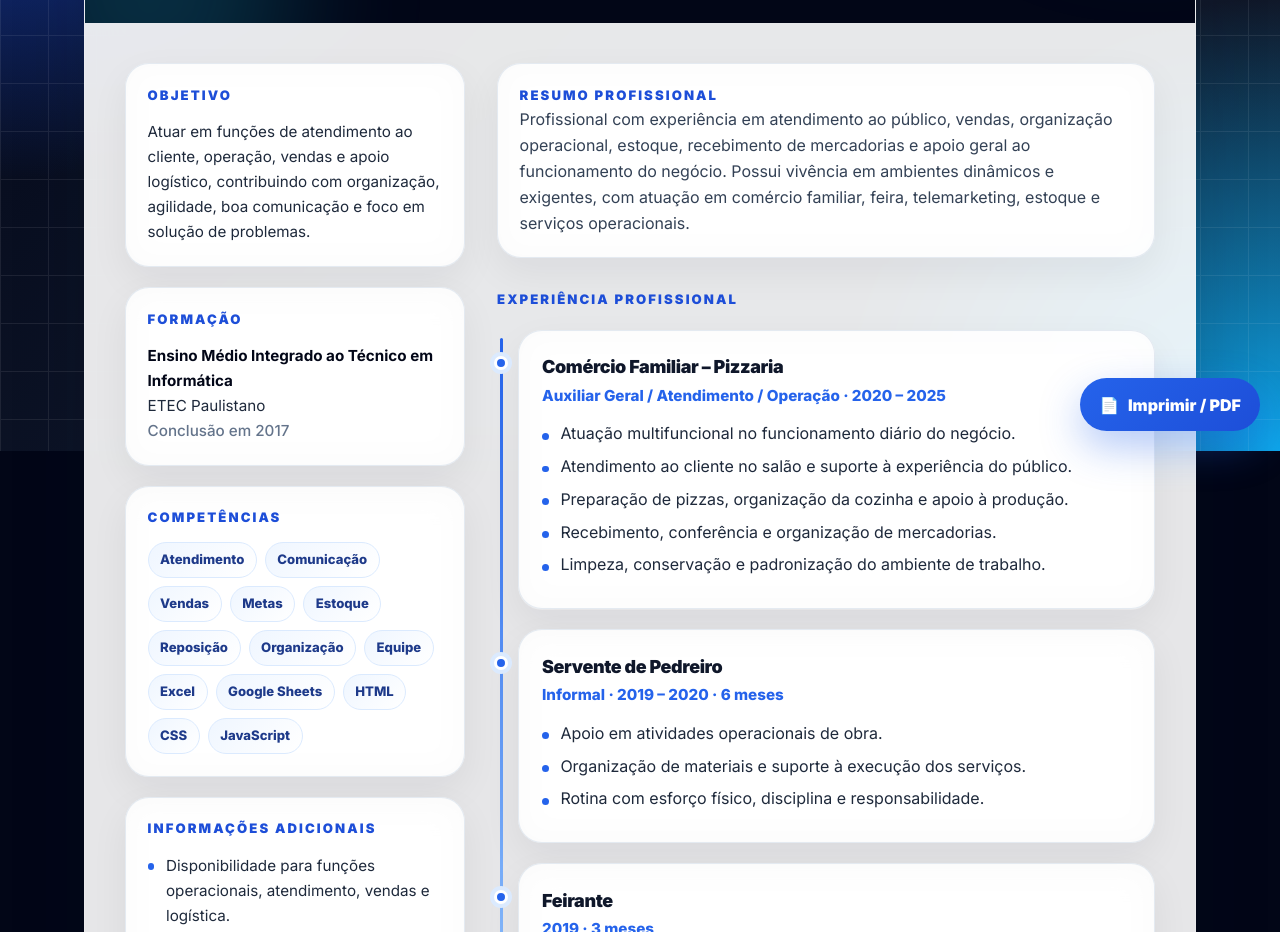
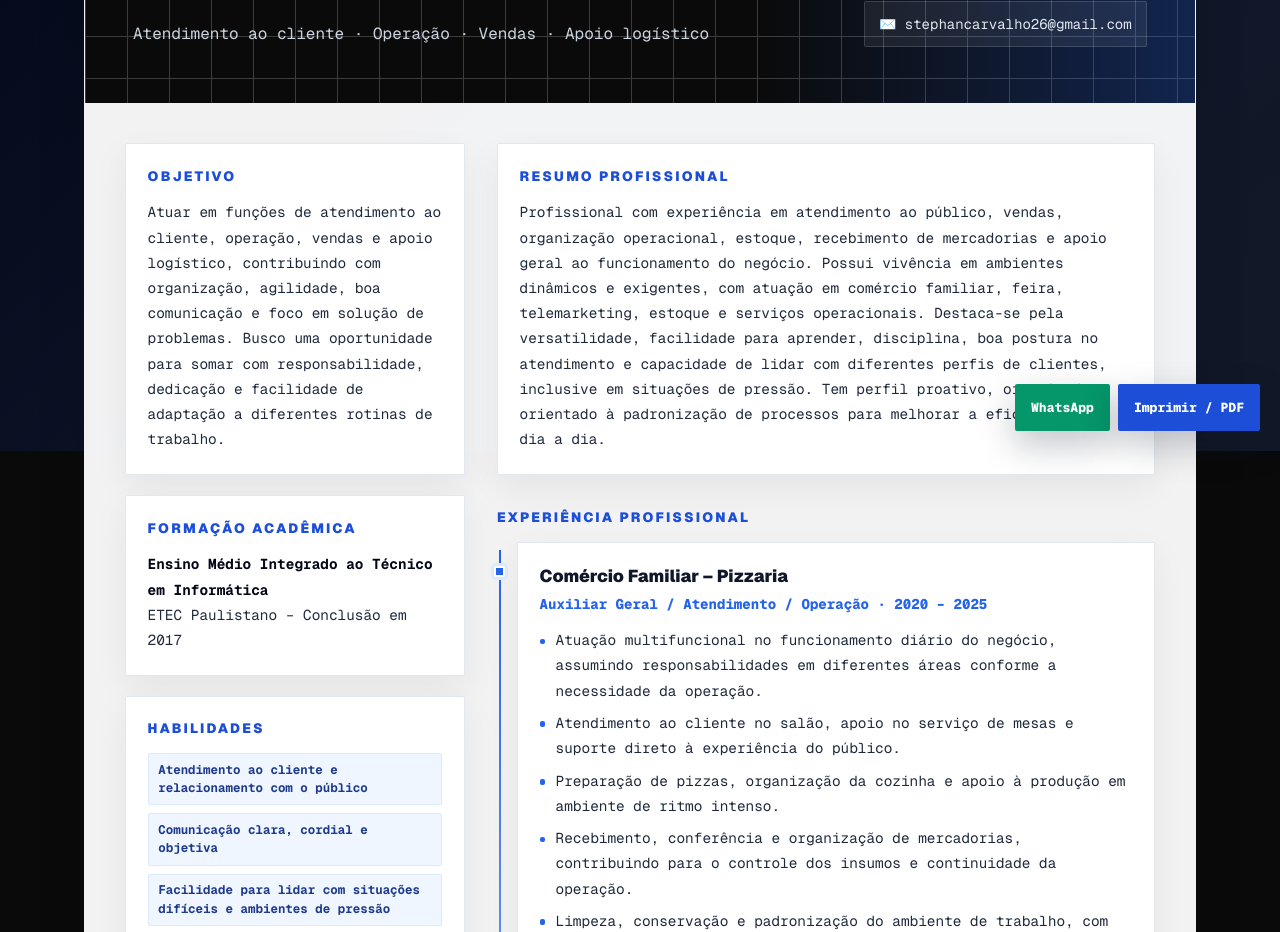
Before and after one commit to stephan-carvalho/curriculum, a plain HTML site: page index.html in a window 1280 px wide. Shown: the part 349-1281 px from the top of the page. Drawn offline with nearby package versions, Linux system fonts and the light colour scheme.

Commit message:
Refactor index.html for improved layout and styling
Updated the layout and styles of the resume page, including font changes, background gradients, and section adjustments. Enhanced the content for clarity and added new contact buttons.

```diff
--- a/index.html
+++ b/index.html
@@ -7,122 +7,110 @@
 
   <script src="https://cdn.tailwindcss.com"></script>
 
+  <link rel="preconnect" href="https://fonts.googleapis.com">
+  <link rel="preconnect" href="https://fonts.gstatic.com" crossorigin>
+  <link href="https://fonts.googleapis.com/css2?family=Geist+Mono:wght@100..900&family=Geist:wght@100..900&display=swap" rel="stylesheet">
+
   <script>
     tailwind.config = {
       theme: {
         extend: {
           fontFamily: {
-            sans: ["Inter", "system-ui", "sans-serif"]
-          },
-          colors: {
-            ink: "#0f172a",
-            accent: "#2563eb"
-          },
-          boxShadow: {
-            soft: "0 24px 80px rgba(15, 23, 42, .14)"
+            title: ["Geist", "sans-serif"],
+            body: ["Geist Mono", "monospace"]
           }
         }
       }
     };
   </script>
-
-  <link rel="preconnect" href="https://fonts.googleapis.com">
-  <link rel="preconnect" href="https://fonts.gstatic.com" crossorigin>
-  <link href="https://fonts.googleapis.com/css2?family=Inter:wght@400;500;600;700;800;900&display=swap" rel="stylesheet">
 </head>
 
-<body class="min-h-screen bg-slate-950 text-slate-800 font-sans overflow-x-hidden">
+<body class="min-h-screen bg-neutral-950 text-slate-800 font-body">
 
-  <div class="fixed inset-0 -z-10">
-    <div class="absolute inset-0 bg-[radial-gradient(circle_at_top_left,#1d4ed8,transparent_35%),radial-gradient(circle_at_bottom_right,#0ea5e9,transparent_30%),linear-gradient(135deg,#020617,#0f172a_55%,#111827)]"></div>
-    <div class="absolute inset-0 opacity-[0.08] bg-[linear-gradient(to_right,#fff_1px,transparent_1px),linear-gradient(to_bottom,#fff_1px,transparent_1px)] bg-[size:48px_48px]"></div>
-  </div>
+  <div class="fixed inset-0 -z-10 bg-[radial-gradient(circle_at_top,#1e40af_0%,transparent_35%),linear-gradient(135deg,#020617,#0f172a_60%,#111827)]"></div>
 
   <main class="max-w-6xl mx-auto px-5 py-8 md:py-12">
-    <section class="resume-shell rounded-[2rem] overflow-hidden shadow-soft border border-white/15 bg-white/90 backdrop-blur-xl">
+    <section class="bg-white/95 border border-white/10 shadow-2xl rounded-sm overflow-hidden">
 
-      <header class="relative overflow-hidden bg-slate-950 text-white p-8 md:p-12">
-        <div class="absolute -top-24 -right-24 w-72 h-72 bg-blue-500/30 rounded-full blur-3xl"></div>
-        <div class="absolute -bottom-28 -left-20 w-72 h-72 bg-cyan-400/20 rounded-full blur-3xl"></div>
+      <header class="relative bg-neutral-950 text-white px-7 py-10 md:px-12 md:py-14 overflow-hidden">
+        <div class="absolute inset-0 opacity-20 bg-[linear-gradient(to_right,#ffffff_1px,transparent_1px),linear-gradient(to_bottom,#ffffff_1px,transparent_1px)] bg-[size:42px_42px]"></div>
+        <div class="absolute right-0 top-0 h-full w-2/5 bg-gradient-to-l from-blue-600/30 to-transparent"></div>
 
-        <div class="relative z-10 grid lg:grid-cols-[1fr_auto] gap-8 items-center">
-          <div class="animate-rise">
-            <p class="inline-flex items-center gap-2 rounded-full border border-white/15 bg-white/10 px-4 py-2 text-xs font-bold uppercase tracking-[0.22em] text-blue-100">
+        <div class="relative z-10 grid lg:grid-cols-[1fr_auto] gap-8 items-end">
+          <div>
+            <p class="font-title text-xs uppercase tracking-[0.35em] text-blue-300 mb-5">
               Currículo Profissional
             </p>
 
-            <h1 class="mt-6 text-4xl md:text-6xl font-black tracking-tight leading-[1.02]">
-              Álvaro Stephan<br class="hidden md:block" />
+            <h1 class="font-title text-4xl md:text-6xl font-black leading-[1] tracking-tight">
+              Álvaro Stephan<br />
               <span class="text-blue-300">Eustaquio de Carvalho</span>
             </h1>
 
-            <p class="mt-5 max-w-2xl text-slate-300 text-lg leading-relaxed">
+            <div class="mt-6 h-px w-28 bg-blue-400"></div>
+
+            <p class="mt-6 max-w-2xl text-slate-300 leading-relaxed">
               Atendimento ao cliente · Operação · Vendas · Apoio logístico
             </p>
           </div>
 
-          <div class="animate-rise delay-150 grid gap-3 text-sm">
-            <a class="contact-pill" href="https://www.google.com/maps/search/São+Paulo+SP" target="_blank">📍 São Paulo – SP</a>
-            <a class="contact-pill" href="tel:+5511919310062">📞 (11) 91931-0062</a>
-            <a class="contact-pill" href="mailto:stephancarvalho26@gmail.com">✉️ stephancarvalho26@gmail.com</a>
+          <div class="grid gap-3 text-sm">
+            <p class="contact-item">📍 São Paulo – SP</p>
+            <a class="contact-item" href="tel:+5511919310062">📞 (11) 91931-0062</a>
+            <a class="contact-item" href="mailto:stephancarvalho26@gmail.com">✉️ stephancarvalho26@gmail.com</a>
           </div>
         </div>
       </header>
 
       <div class="p-6 md:p-10 grid lg:grid-cols-[340px_1fr] gap-8">
         <aside class="space-y-5">
-          <section class="glass-card animate-rise">
+          <section class="card">
             <h2>Objetivo</h2>
             <p>
-              Atuar em funções de atendimento ao cliente, operação, vendas e apoio logístico,
-              contribuindo com organização, agilidade, boa comunicação e foco em solução de problemas.
+              Atuar em funções de atendimento ao cliente, operação, vendas e apoio logístico, contribuindo com organização, agilidade, boa comunicação e foco em solução de problemas. Busco uma oportunidade para somar com responsabilidade, dedicação e facilidade de adaptação a diferentes rotinas de trabalho.
             </p>
           </section>
 
-          <section class="glass-card animate-rise">
-            <h2>Formação</h2>
+          <section class="card">
+            <h2>Formação Acadêmica</h2>
             <p class="font-bold text-slate-950">Ensino Médio Integrado ao Técnico em Informática</p>
-            <p>ETEC Paulistano</p>
-            <p class="text-slate-500 font-medium">Conclusão em 2017</p>
+            <p>ETEC Paulistano – Conclusão em 2017</p>
           </section>
 
-          <section class="glass-card animate-rise">
-            <h2>Competências</h2>
+          <section class="card">
+            <h2>Habilidades</h2>
             <div class="flex flex-wrap gap-2">
-              <span>Atendimento</span>
-              <span>Comunicação</span>
-              <span>Vendas</span>
-              <span>Metas</span>
-              <span>Estoque</span>
-              <span>Reposição</span>
-              <span>Organização</span>
-              <span>Equipe</span>
-              <span>Excel</span>
-              <span>Google Sheets</span>
-              <span>HTML</span>
-              <span>CSS</span>
-              <span>JavaScript</span>
+              <span>Atendimento ao cliente e relacionamento com o público</span>
+              <span>Comunicação clara, cordial e objetiva</span>
+              <span>Facilidade para lidar com situações difíceis e ambientes de pressão</span>
+              <span>Organização, disciplina e padronização de processos</span>
+              <span>Trabalho em equipe e apoio à coordenação de atividades</span>
+              <span>Versatilidade para atuar em diferentes funções</span>
+              <span>Agilidade operacional e disposição para rotinas dinâmicas</span>
+              <span>Resolução prática de problemas</span>
+              <span>Controle de estoque, reposição e recebimento de mercadorias</span>
+              <span>Vendas, abordagem ao cliente e atuação com metas</span>
+              <span>Excel e Google Sheets em nível intermediário</span>
+              <span>Noções de tecnologia e informática</span>
             </div>
           </section>
 
-          <section class="glass-card animate-rise">
-            <h2>Informações adicionais</h2>
+          <section class="card">
+            <h2>Informações Adicionais</h2>
             <ul>
-              <li>Disponibilidade para funções operacionais, atendimento, vendas e logística.</li>
-              <li>Facilidade de aprendizado e adaptação.</li>
-              <li>Perfil comprometido, proativo e orientado à eficiência.</li>
+              <li>Disponibilidade para atuar em funções operacionais, atendimento, vendas e apoio logístico</li>
+              <li>Facilidade de aprendizado e adaptação a novas rotinas</li>
+              <li>Interesse em crescer profissionalmente e contribuir com resultados</li>
+              <li>Perfil comprometido, proativo e orientado à eficiência</li>
             </ul>
           </section>
         </aside>
 
         <section class="space-y-8">
-          <section class="content-card animate-rise">
+          <section class="content-card">
             <h2 class="section-title">Resumo Profissional</h2>
-            <p class="leading-relaxed text-slate-700">
-              Profissional com experiência em atendimento ao público, vendas, organização operacional,
-              estoque, recebimento de mercadorias e apoio geral ao funcionamento do negócio. Possui
-              vivência em ambientes dinâmicos e exigentes, com atuação em comércio familiar, feira,
-              telemarketing, estoque e serviços operacionais.
+            <p>
+              Profissional com experiência em atendimento ao público, vendas, organização operacional, estoque, recebimento de mercadorias e apoio geral ao funcionamento do negócio. Possui vivência em ambientes dinâmicos e exigentes, com atuação em comércio familiar, feira, telemarketing, estoque e serviços operacionais. Destaca-se pela versatilidade, facilidade para aprender, disciplina, boa postura no atendimento e capacidade de lidar com diferentes perfis de clientes, inclusive em situações de pressão. Tem perfil proativo, organizado e orientado à padronização de processos para melhorar a eficiência no dia a dia.
             </p>
           </section>
 
@@ -134,60 +122,65 @@
                 <h3>Comércio Familiar – Pizzaria</h3>
                 <p class="role">Auxiliar Geral / Atendimento / Operação · 2020 – 2025</p>
                 <ul>
-                  <li>Atuação multifuncional no funcionamento diário do negócio.</li>
-                  <li>Atendimento ao cliente no salão e suporte à experiência do público.</li>
-                  <li>Preparação de pizzas, organização da cozinha e apoio à produção.</li>
-                  <li>Recebimento, conferência e organização de mercadorias.</li>
-                  <li>Limpeza, conservação e padronização do ambiente de trabalho.</li>
+                  <li>Atuação multifuncional no funcionamento diário do negócio, assumindo responsabilidades em diferentes áreas conforme a necessidade da operação.</li>
+                  <li>Atendimento ao cliente no salão, apoio no serviço de mesas e suporte direto à experiência do público.</li>
+                  <li>Preparação de pizzas, organização da cozinha e apoio à produção em ambiente de ritmo intenso.</li>
+                  <li>Recebimento, conferência e organização de mercadorias, contribuindo para o controle dos insumos e continuidade da operação.</li>
+                  <li>Limpeza, conservação e padronização do ambiente de trabalho, com atenção à organização e eficiência.</li>
+                  <li>Desenvolvimento de visão prática do negócio, entendendo rotinas de atendimento, produção, reposição e suporte operacional.</li>
                 </ul>
               </article>
 
               <article>
-                <h3>Servente de Pedreiro</h3>
-                <p class="role">Informal · 2019 – 2020 · 6 meses</p>
+                <h3>Servente de Pedreiro (Informal)</h3>
+                <p class="role">2019 – 2020 | 6 meses</p>
                 <ul>
-                  <li>Apoio em atividades operacionais de obra.</li>
-                  <li>Organização de materiais e suporte à execução dos serviços.</li>
-                  <li>Rotina com esforço físico, disciplina e responsabilidade.</li>
+                  <li>Apoio em atividades operacionais de obra, com organização de materiais e suporte à execução dos serviços.</li>
+                  <li>Atuação em rotina de esforço físico, disciplina e cumprimento de tarefas práticas com responsabilidade.</li>
+                  <li>Colaboração com a equipe para manter o andamento do trabalho com agilidade e apoio contínuo.</li>
                 </ul>
               </article>
 
               <article>
                 <h3>Feirante</h3>
-                <p class="role">2019 · 3 meses</p>
+                <p class="role">2019 | 3 meses</p>
                 <ul>
-                  <li>Montagem e desmontagem de barracas.</li>
-                  <li>Atendimento direto ao público e vendas de frutas e legumes.</li>
-                  <li>Atuação com agilidade em ambiente de alta movimentação.</li>
+                  <li>Montagem e desmontagem de barracas, organização do espaço de trabalho e exposição de produtos.</li>
+                  <li>Atendimento direto ao público e atuação em vendas de frutas e legumes, com abordagem ativa e cordial.</li>
+                  <li>Trabalho com metas e foco em resultado, conciliando agilidade, atenção ao cliente e dinamismo no atendimento.</li>
+                  <li>Experiência em ambiente de alta movimentação, exigindo disposição, comunicação e rapidez.</li>
                 </ul>
               </article>
 
               <article>
                 <h3>Operador de Telemarketing Ativo – Cobrança</h3>
-                <p class="role">2018 · 3 meses</p>
+                <p class="role">2018 | 3 meses</p>
                 <ul>
-                  <li>Negociação de dívidas de clientes do banco Santander.</li>
-                  <li>Comunicação persuasiva, escuta ativa e argumentação.</li>
-                  <li>Atendimento sob pressão com foco em metas.</li>
+                  <li>Atuação com negociação de dívidas de clientes do banco Santander, com foco em metas e desempenho.</li>
+                  <li>Desenvolvimento de comunicação persuasiva, escuta ativa e argumentação voltada à negociação.</li>
+                  <li>Vivência em atendimento sob pressão, com necessidade de controle emocional, disciplina e constância de resultados.</li>
+                  <li>Aprimoramento da capacidade de lidar com objeções e diferentes perfis de clientes.</li>
                 </ul>
               </article>
 
               <article>
-                <h3>Auxiliar de Estoque</h3>
-                <p class="role">Informal · 2017 – 2018</p>
+                <h3>Auxiliar de Estoque (Informal)</h3>
+                <p class="role">2017 – 2018</p>
                 <ul>
-                  <li>Controle e organização de estoque de acessórios para celular.</li>
-                  <li>Transporte, abastecimento e reposição de mercadorias.</li>
-                  <li>Apoio à rotina logística e operacional.</li>
+                  <li>Controle e organização de estoque de acessórios para celular no centro de São Paulo.</li>
+                  <li>Transporte e abastecimento de mercadorias para reposição das lojas.</li>
+                  <li>Apoio à rotina logística e operacional, contribuindo para manter os pontos de venda abastecidos e organizados.</li>
+                  <li>Experiência prática com movimentação de produtos, responsabilidade e ritmo de trabalho intenso.</li>
                 </ul>
               </article>
 
               <article>
-                <h3>Freelancer – Projetos de Programação Web</h3>
-                <p class="role">Informal · Períodos variados</p>
+                <h3>Freelancer – Projetos de Programação Web (Informal)</h3>
+                <p class="role">Períodos variados</p>
                 <ul>
                   <li>Participação em projetos pontuais de desenvolvimento web.</li>
-                  <li>Conhecimentos em HTML, CSS, JavaScript, Next.js e noções básicas de Golang.</li>
+                  <li>Conhecimentos aplicados em HTML, CSS, JavaScript, Next.js e noções básicas de Golang.</li>
+                  <li>Vivência complementar em tecnologia, organização de tarefas e solução de problemas.</li>
                 </ul>
               </article>
             </div>
@@ -197,107 +190,91 @@
     </section>
   </main>
 
-  <button onclick="window.print()" class="print-btn">
-    <span>📄</span>
+  <div class="fixed right-5 bottom-5 z-50 flex gap-2">
+    <a
+      href="https://wa.me/5511919310062"
+      target="_blank"
+      class="action-btn bg-emerald-600 hover:bg-emerald-700">
+      WhatsApp
+    </a>
+
+    <button
+      onclick="window.print()"
+      class="action-btn bg-blue-700 hover:bg-blue-800">
       Imprimir / PDF
     </button>
-
-  <script>
-    const animatedItems = document.querySelectorAll(".animate-rise, .timeline article");
-
-    const observer = new IntersectionObserver((entries) => {
-      entries.forEach(entry => {
-        if (entry.isIntersecting) {
-          entry.target.classList.add("visible");
-        }
-      });
-    }, { threshold: 0.12 });
-
-    animatedItems.forEach(item => observer.observe(item));
-  </script>
+  </div>
 
   <style>
-    html {
-      scroll-behavior: smooth;
+    h1, h2, h3, .section-title {
+      font-family: "Geist", sans-serif;
     }
 
-    .contact-pill {
-      display: flex;
-      align-items: center;
-      gap: .5rem;
-      padding: .8rem 1rem;
-      border-radius: 999px;
-      background: rgba(255, 255, 255, .1);
-      border: 1px solid rgba(255, 255, 255, .15);
-      color: #e0f2fe;
-      font-weight: 700;
-      backdrop-filter: blur(12px);
-      transition: transform .25s ease, background .25s ease, border-color .25s ease;
+    p, li, a, span, button {
+      font-family: "Geist Mono", monospace;
     }
 
-    .contact-pill:hover {
-      transform: translateY(-2px);
-      background: rgba(255, 255, 255, .16);
-      border-color: rgba(147, 197, 253, .7);
+    .contact-item {
+      border: 1px solid rgba(255,255,255,.14);
+      background: rgba(255,255,255,.07);
+      color: #e2e8f0;
+      padding: .75rem .9rem;
+      border-radius: .125rem;
+      transition: .25s ease;
     }
 
-    .glass-card,
+    .contact-item:hover {
+      background: rgba(255,255,255,.13);
+      border-color: rgba(147,197,253,.7);
+      transform: translateY(-2px);
+    }
+
+    .card,
     .content-card,
     .timeline article {
-      background: rgba(255, 255, 255, .78);
-      border: 1px solid rgba(226, 232, 240, .9);
-      border-radius: 1.5rem;
-      box-shadow: 0 14px 38px rgba(15, 23, 42, .06);
-      backdrop-filter: blur(16px);
+      background: white;
+      border: 1px solid #e2e8f0;
+      border-radius: .125rem;
+      padding: 1.35rem;
+      box-shadow: 0 12px 35px rgba(15, 23, 42, .06);
       transition: transform .25s ease, box-shadow .25s ease, border-color .25s ease;
+      animation: fadeUp .7s ease both;
     }
 
-    .glass-card,
-    .content-card {
-      padding: 1.35rem;
-    }
-
-    .glass-card:hover,
+    .card:hover,
     .content-card:hover,
     .timeline article:hover {
       transform: translateY(-4px);
-      box-shadow: 0 22px 55px rgba(15, 23, 42, .11);
-      border-color: #bfdbfe;
+      border-color: #93c5fd;
+      box-shadow: 0 20px 45px rgba(15, 23, 42, .12);
     }
 
-    .glass-card h2,
+    .card h2,
     .section-title {
-      font-size: .82rem;
+      font-size: .85rem;
       font-weight: 900;
       text-transform: uppercase;
       letter-spacing: .16em;
       color: #1d4ed8;
+      margin-bottom: .9rem;
     }
 
-    .glass-card h2 {
-      margin-bottom: .85rem;
+    .card p,
+    .card li,
+    .content-card p,
+    .timeline li {
+      font-size: .9rem;
+      line-height: 1.75;
     }
 
-    .glass-card p,
-    .glass-card li {
-      font-size: .95rem;
-      line-height: 1.65;
-    }
-
-    .glass-card span {
-      background: linear-gradient(135deg, #eff6ff, #ffffff);
+    .card span {
+      background: #eff6ff;
       border: 1px solid #dbeafe;
       color: #1e3a8a;
-      padding: .45rem .72rem;
-      border-radius: 999px;
-      font-size: .82rem;
-      font-weight: 800;
-      transition: transform .2s ease, border-color .2s ease;
-    }
-
-    .glass-card span:hover {
-      transform: scale(1.04);
-      border-color: #60a5fa;
+      padding: .4rem .6rem;
+      border-radius: .125rem;
+      font-size: .78rem;
+      font-weight: 700;
     }
 
     ul {
@@ -307,9 +284,8 @@
 
     li {
       position: relative;
-      padding-left: 1.15rem;
+      padding-left: 1rem;
       margin-bottom: .45rem;
-      line-height: 1.6;
     }
 
     li::before {
@@ -317,99 +293,82 @@
       position: absolute;
       left: 0;
       top: .72em;
-      width: .42rem;
-      height: .42rem;
-      border-radius: 999px;
+      width: .35rem;
+      height: .35rem;
       background: #2563eb;
+      border-radius: .125rem;
     }
 
     .timeline {
       position: relative;
       display: grid;
       gap: 1.25rem;
-      padding-left: 1.3rem;
+      padding-left: 1.25rem;
     }
 
     .timeline::before {
       content: "";
       position: absolute;
-      left: .18rem;
+      left: .15rem;
       top: .5rem;
       bottom: .5rem;
-      width: 3px;
-      border-radius: 999px;
-      background: linear-gradient(to bottom, #2563eb, #93c5fd, transparent);
+      width: 2px;
+      background: linear-gradient(to bottom, #2563eb, #bfdbfe, transparent);
     }
 
     .timeline article {
       position: relative;
-      padding: 1.45rem;
     }
 
     .timeline article::before {
       content: "";
       position: absolute;
-      left: -1.55rem;
-      top: 1.6rem;
-      width: .85rem;
-      height: .85rem;
+      left: -1.52rem;
+      top: 1.45rem;
+      width: .7rem;
+      height: .7rem;
       background: #2563eb;
-      border: 3px solid white;
-      border-radius: 999px;
-      box-shadow: 0 0 0 4px #dbeafe;
+      border: 2px solid white;
+      border-radius: .125rem;
+      box-shadow: 0 0 0 3px #dbeafe;
     }
 
     .timeline h3 {
-      font-size: 1.12rem;
+      font-size: 1.08rem;
       font-weight: 900;
       color: #0f172a;
-      letter-spacing: -.02em;
     }
 
     .role {
       color: #2563eb;
       font-weight: 800;
-      margin: .25rem 0 .85rem;
-      font-size: .95rem;
+      margin: .25rem 0 .8rem;
+      font-size: .88rem;
     }
 
-    .print-btn {
-      position: fixed;
-      right: 1.25rem;
-      bottom: 1.25rem;
-      display: inline-flex;
-      align-items: center;
-      gap: .55rem;
-      background: linear-gradient(135deg, #2563eb, #1d4ed8);
+    .action-btn {
       color: white;
-      font-weight: 900;
-      padding: .9rem 1.2rem;
-      border-radius: 999px;
-      box-shadow: 0 16px 40px rgba(37, 99, 235, .35);
-      transition: transform .25s ease, box-shadow .25s ease;
-      z-index: 50;
+      font-weight: 800;
+      padding: .85rem 1rem;
+      border-radius: .125rem;
+      box-shadow: 0 14px 35px rgba(15, 23, 42, .25);
+      transition: .25s ease;
+      font-size: .82rem;
     }
 
-    .print-btn:hover {
-      transform: translateY(-3px) scale(1.02);
-      box-shadow: 0 24px 60px rgba(37, 99, 235, .45);
+    .action-btn:hover {
+      transform: translateY(-3px);
     }
 
-    .animate-rise,
-    .timeline article {
+    @keyframes fadeUp {
+      from {
         opacity: 0;
-      transform: translateY(18px);
-      transition: opacity .7s ease, transform .7s ease;
+        transform: translateY(14px);
       }
-
-    .animate-rise.visible,
-    .timeline article.visible {
+      to {
         opacity: 1;
         transform: translateY(0);
       }
-
-    .delay-150 {
-      transition-delay: .15s;
     }
 
     @media print {
@@ -417,8 +376,7 @@
         background: white;
       }
 
-      .fixed,
-      .print-btn {
+      .fixed {
         display: none !important;
       }
 
@@ -427,24 +385,14 @@
         max-width: none;
       }
 
-      .resume-shell,
-      .glass-card,
+      .card,
       .content-card,
       .timeline article {
         box-shadow: none !important;
-        border-color: #e2e8f0 !important;
-      }
-
-      .animate-rise,
-      .timeline article {
-        opacity: 1 !important;
-        transform: none !important;
-      }
-
-      .timeline article {
         break-inside: avoid;
       }
     }
   </style>
+
 </body>
 </html>
```
Lines whose indentation alone changed are shown as unchanged.
